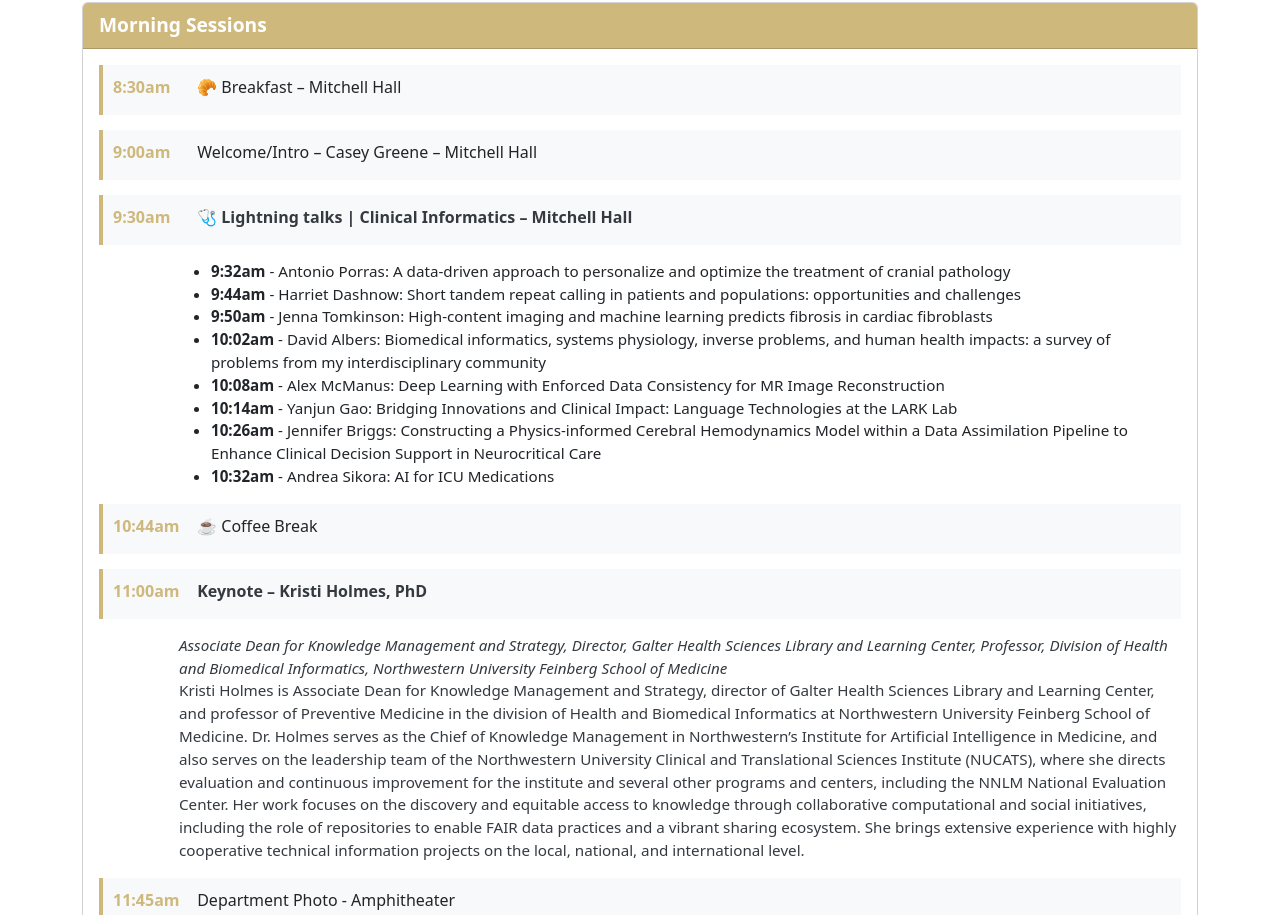
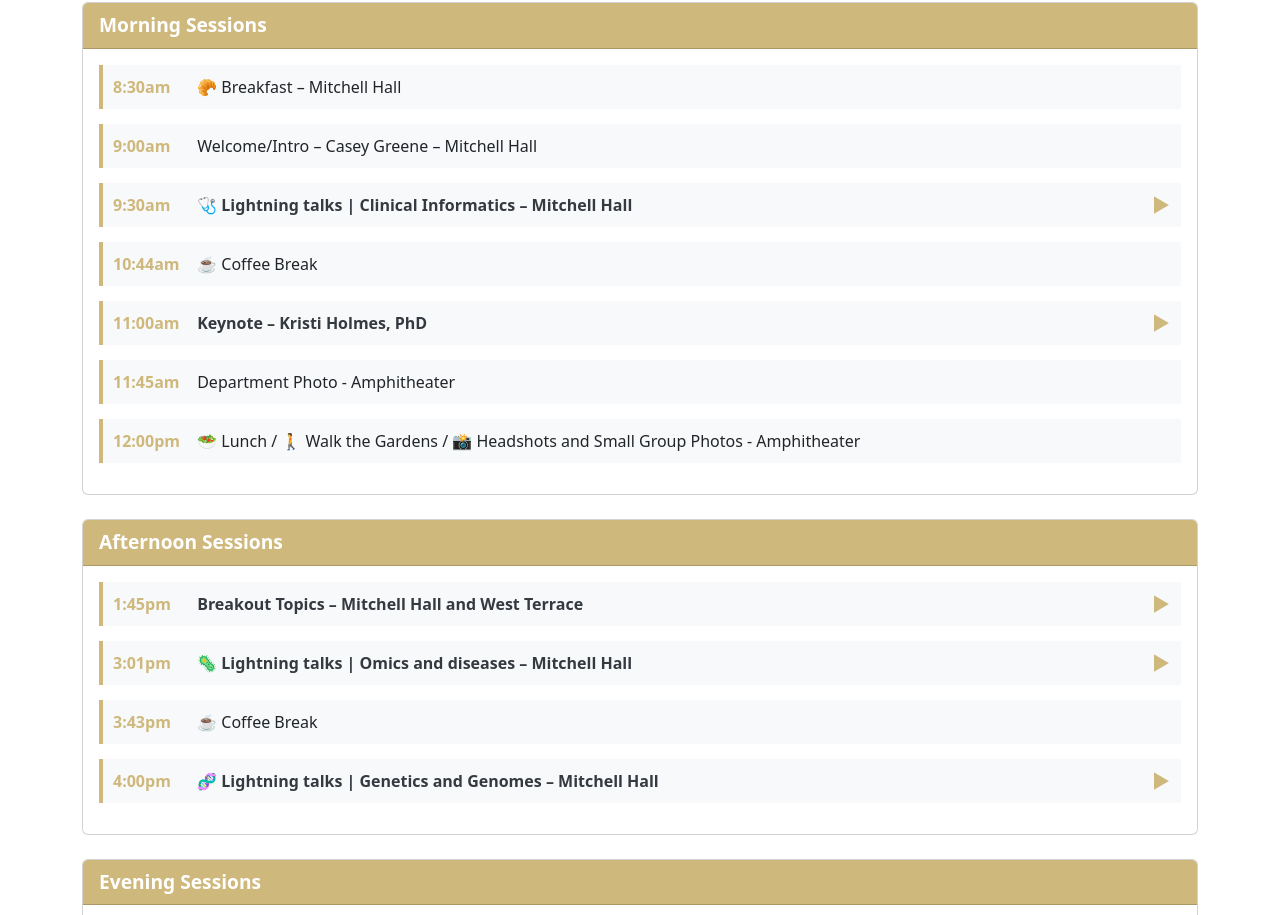
Before and after one commit to DBMI-Retreat-2024/DBMI-Retreat-2024.github.io, a plain HTML site: page agenda.html in a window 1280 px wide. Shown: the part 348-1263 px from the top of the page. Drawn offline with nearby package versions, Linux system fonts and the light colour scheme.

Commit message:
Add files via upload

```diff
--- a/agenda.html
+++ b/agenda.html
@@ -7,7 +7,6 @@
     <!-- Bootstrap CSS -->
     <link href="https://cdn.jsdelivr.net/npm/bootstrap@5.3.0/dist/css/bootstrap.min.css" rel="stylesheet">
     <style>
-
         .nav-link {
             color: #CFB87C !important;
         }
@@ -28,7 +27,23 @@
             margin-bottom: 15px;
             border-left: 4px solid #CFB87C;
             background-color: #f8f9fa;
-            min-height: 50px;
+            cursor: pointer;
+            position: relative;
+        }
+
+        .session-item.collapsible::after {
+            content: '\25BC'; /* Down arrow */
+            position: absolute;
+            right: 10px;
+            top: 50%;
+            transform: translateY(-50%);
+            font-size: 1.2em;
+            color: #CFB87C;
+            transition: transform 0.2s;
+        }
+
+        .session-item.collapsible.collapsed::after {
+            transform: translateY(-50%) rotate(-90deg); /* Rotate arrow */
         }
 
         .session-time {
@@ -50,19 +65,13 @@
             color: #343a40;
         }
 
-        .session-description {
-            margin-left: 80px; /* Align with time */
-            font-size: 0.95em;
-            margin-top: 10px;
-        }
-
-        .session-keynote {
+        .session-description, .session-keynote {
+            display: none;
             margin-left: 80px;
             font-size: 0.95em;
             margin-top: 10px;
             color: #343a40;
         }
-
     </style>
 </head>
 <body>
@@ -100,7 +109,7 @@
                             <span class="session-time">9:00am</span>
                             <span class="session-details">Welcome/Intro – Casey Greene – Mitchell Hall</span>
                         </div>
-                        <div class="session-item">
+                        <div class="session-item collapsible collapsed">
                             <span class="session-time">9:30am</span>
                             <span class="session-title">🩺 Lightning talks | Clinical Informatics – Mitchell Hall</span>
                         </div>
@@ -120,7 +129,7 @@
                             <span class="session-time">10:44am</span>
                             <span class="session-details">☕ Coffee Break</span>
                         </div>
-                        <div class="session-item">
+                        <div class="session-item collapsible collapsed">
                             <span class="session-time">11:00am</span>
                             <span class="session-title">Keynote – Kristi Holmes, PhD</span>
                         </div>
@@ -147,7 +156,7 @@
                         Afternoon Sessions
                     </div>
                     <div class="card-body">
-                        <div class="session-item">
+                        <div class="session-item collapsible collapsed">
                             <span class="session-time">1:45pm</span>
                             <span class="session-title">Breakout Topics – Mitchell Hall and West Terrace</span>
                         </div>
@@ -166,7 +175,7 @@
                                 </ul>
                             </ul>
                         </div>
-                        <div class="session-item">
+                        <div class="session-item collapsible collapsed">
                             <span class="session-time">3:01pm</span>
                             <span class="session-title">🦠 Lightning talks | Omics and diseases – Mitchell Hall</span>
                         </div>
@@ -183,7 +192,7 @@
                             <span class="session-time">3:43pm</span>
                             <span class="session-details">☕ Coffee Break</span>
                         </div>
-                        <div class="session-item">
+                        <div class="session-item collapsible collapsed">
                             <span class="session-time">4:00pm</span>
                             <span class="session-title">🧬 Lightning talks | Genetics and Genomes – Mitchell Hall</span>
                         </div>
@@ -241,5 +250,18 @@
     <!-- Bootstrap JS and dependencies -->
     <script src="https://cdn.jsdelivr.net/npm/@popperjs/core@2.11.7/dist/umd/popper.min.js"></script>
     <script src="https://cdn.jsdelivr.net/npm/bootstrap@5.3.0/dist/js/bootstrap.min.js"></script>
+    <script>
+        document.querySelectorAll('.session-item.collapsible').forEach(item => {
+            item.addEventListener('click', () => {
+                item.classList.toggle('collapsed');
+                const content = item.nextElementSibling;
+                if (content.style.display === "block") {
+                    content.style.display = "none";
+                } else {
+                    content.style.display = "block";
+                }
+            });
+        });
+    </script>
 </body>
 </html>
```
